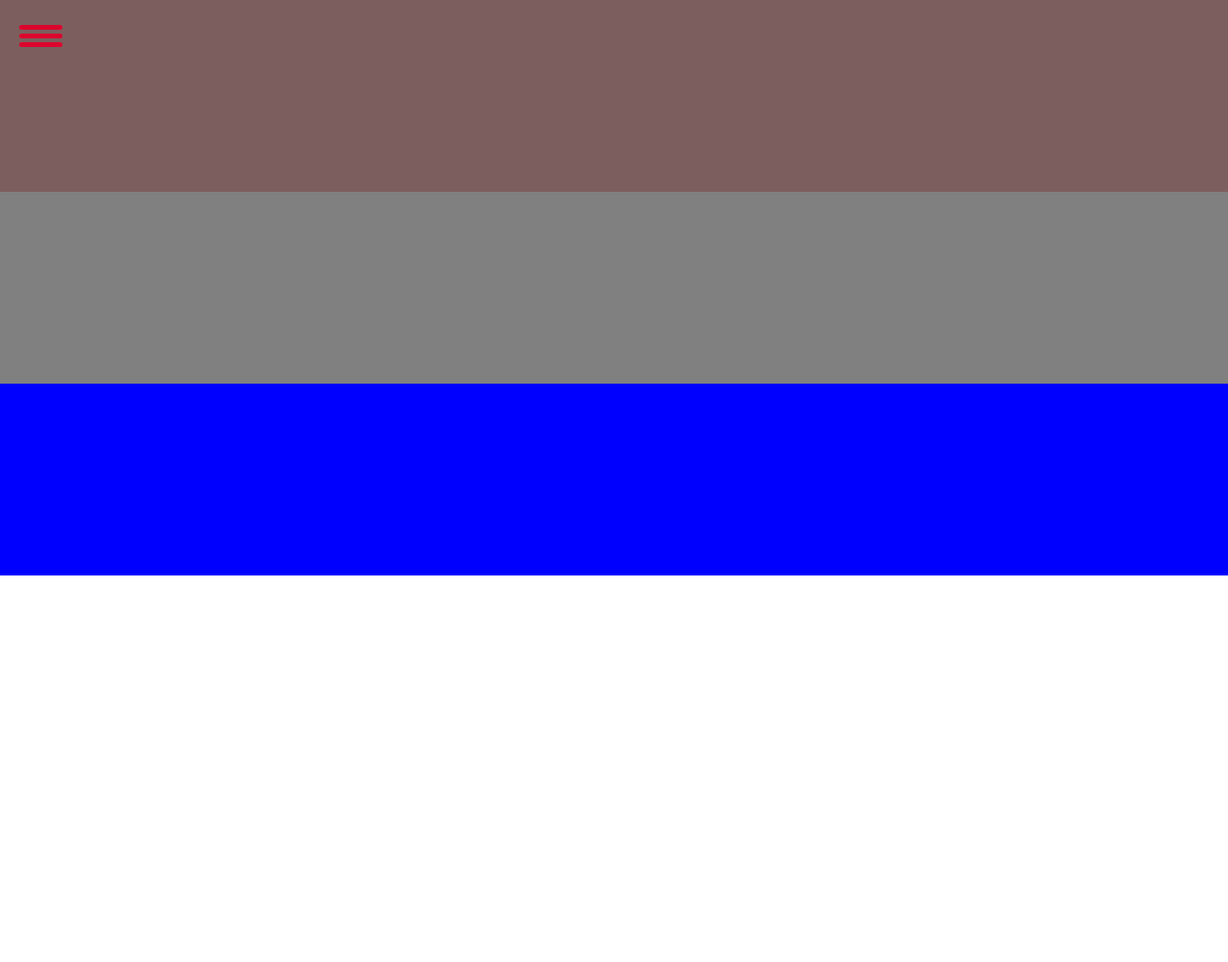
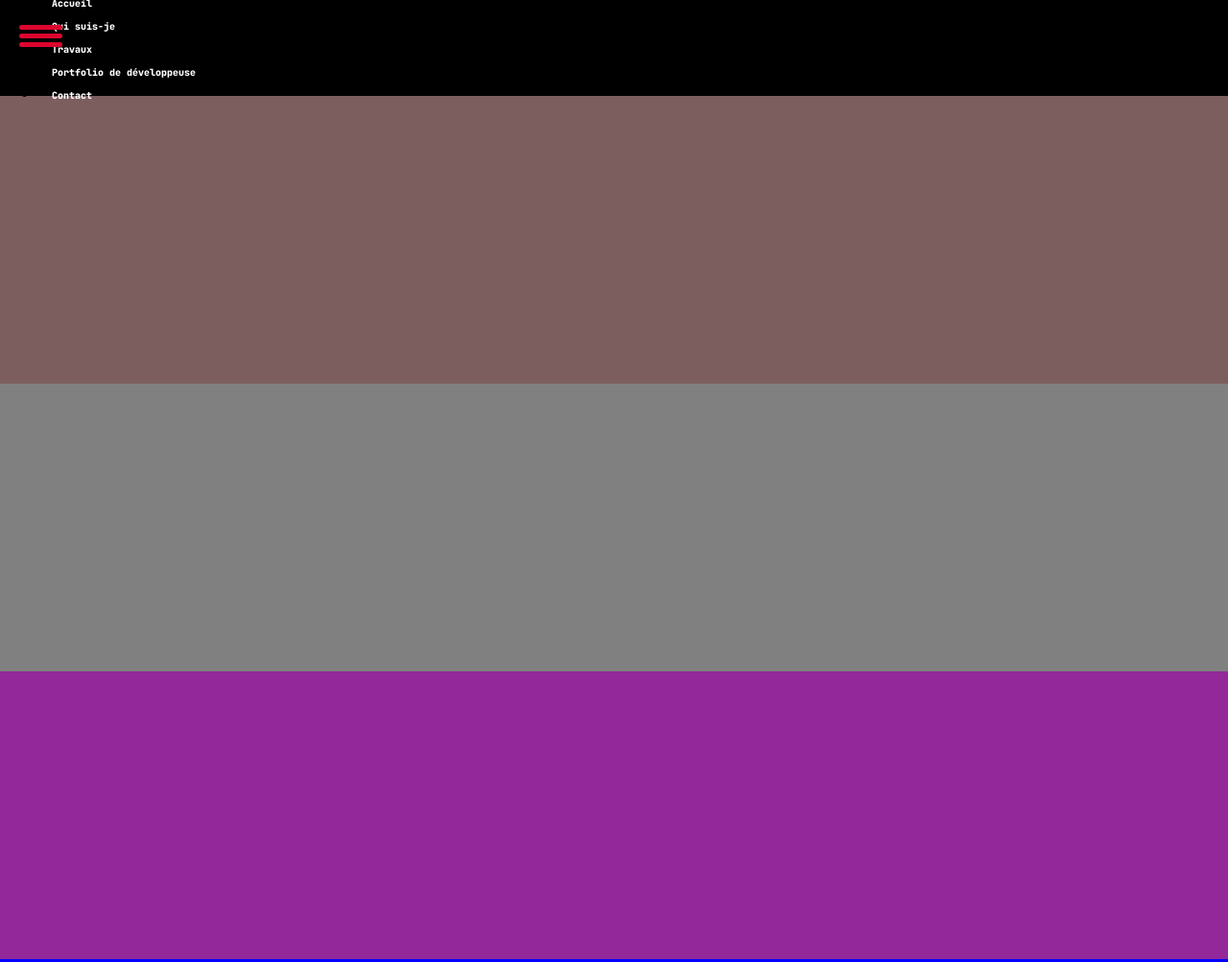
Before and after one commit to Jubstacheit/portfolio, a plain HTML site: page index.html in a window 1280 px wide. Shown: the whole page at 96% size. Before the commit the page ends 800 px from the top, so only its background shows below. Drawn offline with Linux system fonts and the light colour scheme.

Commit message:
burger in progress

```diff
--- a/assets/css/styles.sass
+++ b/assets/css/styles.sass
@@ -37,7 +37,7 @@ body
   font-family: var(--font-family)
   line-height: var(--line-height)
 
-/*nav
+nav
   justify-content: left
   display: flex
   flex-basis: 100%
@@ -50,7 +50,7 @@ body
   z-index: 4
   line-height: var(--line-height)
 
-/*nav a
+nav a
   color: white
   font-weight: var(--bold-font)
   text-decoration: underline transparent 2px
@@ -59,16 +59,16 @@ body
   border-radius: 20px
   font-size: 10px
 
-/*nav a:hover
+nav a:hover
   text-decoration: underline solid currentColor 2px
   transition: var(--transition)
 
 //Burger
 
-#menu
+#burger
   z-index: 5
 
-#menu-bar
+#burger-bar
   width: 45px
   height: 40px
   margin: 30px 0 20px 20px
@@ -107,7 +107,7 @@ body
 .nav li a:hover
   font-weight: bold
 
-.menu-bg, #menu
+.menu-bg, #burger
   top: 0
   left: 0
   position: absolute
@@ -144,10 +144,10 @@ body
 
 
 .bio
-  height: 200px
+  height: 300px
 
 .projects
-  height: 200px
+  height: 300px
 
 .contact
-  height: 200px
+  height: 300px
--- a/index.html
+++ b/index.html
@@ -11,25 +11,32 @@
     <title>Jubstacheit | Art</title>
 </head>
 <body>
-    <!--<nav>
-        <a href="#home">Accueil</a>
-        <a href="#bio">Qui suis-je</a>
-        <a href="#projects">Projets</a>
-        <a href="#contact">Contact</a>
-    </nav>-->
 
-    <div id="menu">
-        <div id="menu-bar" onclick="menuOnClick()">
+    <!-- Desktop navbar -->
+    <nav class="desktop-nav">
+        <ul>
+            <li><a href="index.html">Accueil</a></li>
+            <li><a href="#bio">Qui suis-je</a></li>
+            <li><a href="#works">Travaux</a></li>
+            <li><a href="#dev-portfolio">Portfolio de développeuse</a></li>
+            <li><a href="#contact">Contact</a></li>
+        </ul>
+    </nav>
+
+    <!-- Mobile burger menu -->
+    <div id="burger">
+        <div id="burger-bar" onclick="menuOnClick()">
             <div id="bar1" class="bar"></div>
             <div id="bar2" class="bar"></div>
             <div id="bar3" class="bar"></div>
         </div>
         <nav class="nav" id="nav">
             <ul>
-                <li><a href="#">Home</a></li>
-                <li><a href="#">About</a></li>
-                <li><a href="#">Contact</a></li>
-                <li><a href="#">Blog</a></li>
+                <li><a href="index.html">Accueil</a></li>
+                <li><a href="#bio">Qui suis-je</a></li>
+                <li><a href="#works">Travaux</a></li>
+                <li><a href="#dev-portfolio">Portfolio de développeuse</a></li>
+                <li><a href="#contact">Contact</a></li>
             </ul>
         </nav>
     </div>
@@ -40,7 +47,10 @@
     <section class="bio" id="bio" style="background-color: #7d5e5e">
 
     </section>
-    <section class="projects" id="projects" style="background-color: grey">
+    <section class="projects" id="works" style="background-color: grey">
+
+    </section>
+    <section class="contact" id="dev-portfolio" style="background-color: #922899">
 
     </section>
     <section class="contact" id="contact" style="background-color: blue">
```
Also changed, not shown: assets/css/styles.css, 1 other file.
